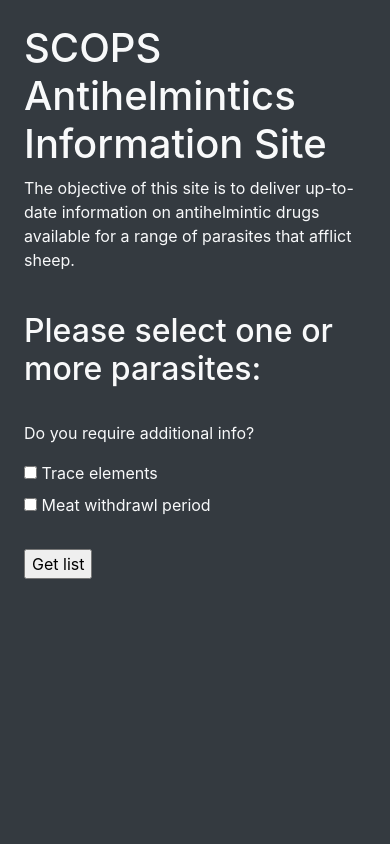
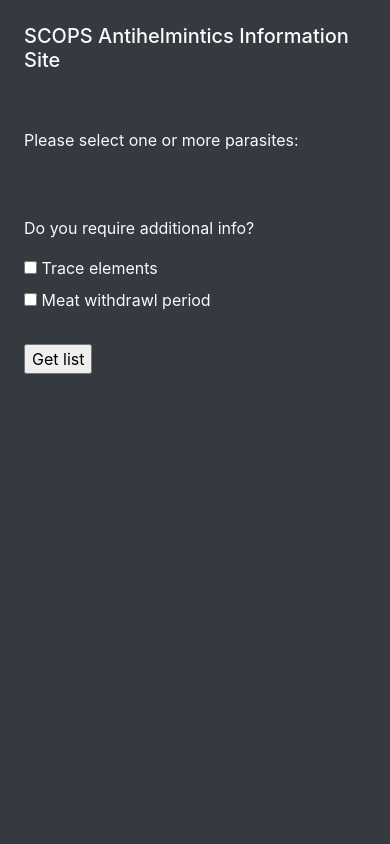
Before and after one commit to lily-mosquitoes/scops_antihelminitics, a Django app: template drug_database/templates/drug_database/index.html in a window 390 px wide. Run offline with Django 3.2, Linux system fonts and the light colour scheme; the template is opened without the code that fills it, so the values that code supplies are empty; some libraries are stand-ins or nearby versions.

Commit message:
changed headers for small screens

```diff
--- a/drug_database/templates/drug_database/index.html
+++ b/drug_database/templates/drug_database/index.html
@@ -14,10 +14,12 @@
 
       <div class="m-4">
 
-        <h1>SCOPS Antihelmintics Information Site</h1>
-        <p>The objective of this site is to deliver up-to-date information on antihelmintic drugs available for a range of parasites that afflict sheep.</p><br>
+        <h1 class="d-none d-lg-block">SCOPS Antihelmintics Information Site</h1>
+        <h5 class="d-lg-none">SCOPS Antihelmintics Information Site</h5>
+        <p class="d-none d-lg-block">The objective of this site is to deliver up-to-date information on antihelmintic drugs available for a range of parasites that afflict sheep.</p><br>
 
-        <h2>Please select one or more parasites:</h2>
+        <h4 class="d-none d-lg-block">Please select one or more parasites:</h4><br>
+        <p class="d-lg-none">Please select one or more parasites:</p><br>
 
         <form action="{% url 'drug_database:list' %}", method="post">
         {% csrf_token %}
--- a/drug_database/templates/drug_database/list.html
+++ b/drug_database/templates/drug_database/list.html
@@ -12,7 +12,7 @@
 
     <div class="d-flex flex-column text-light bg-dark" style="height: 100vh;">
 
-      <div class="m-4 hidden-md-down">
+      <div class="m-4 d-none d-lg-block">
 
         <h1>SCOPS Antihelmintics Information Page</h1>
         <p>The objective of this page is to deliver up-to-date information on antihelmintic drugs available for a range of parasites that afflict sheep.</p><br>
```
